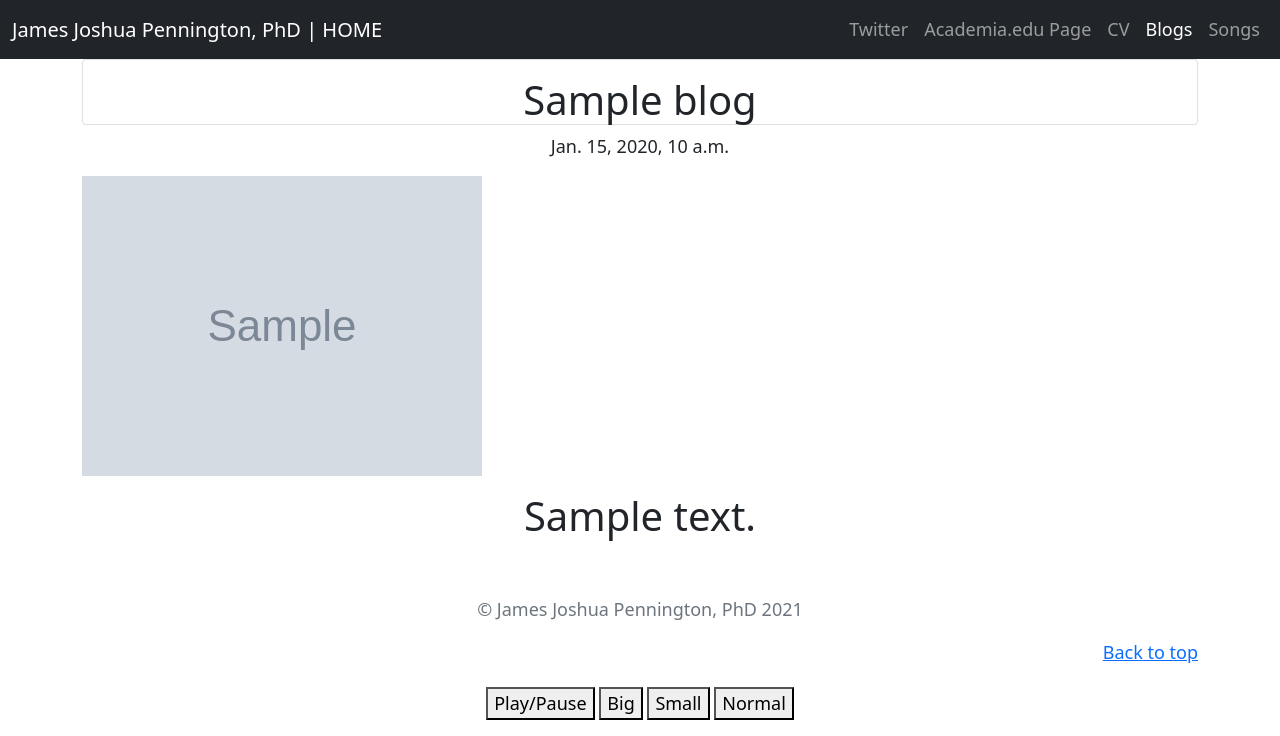
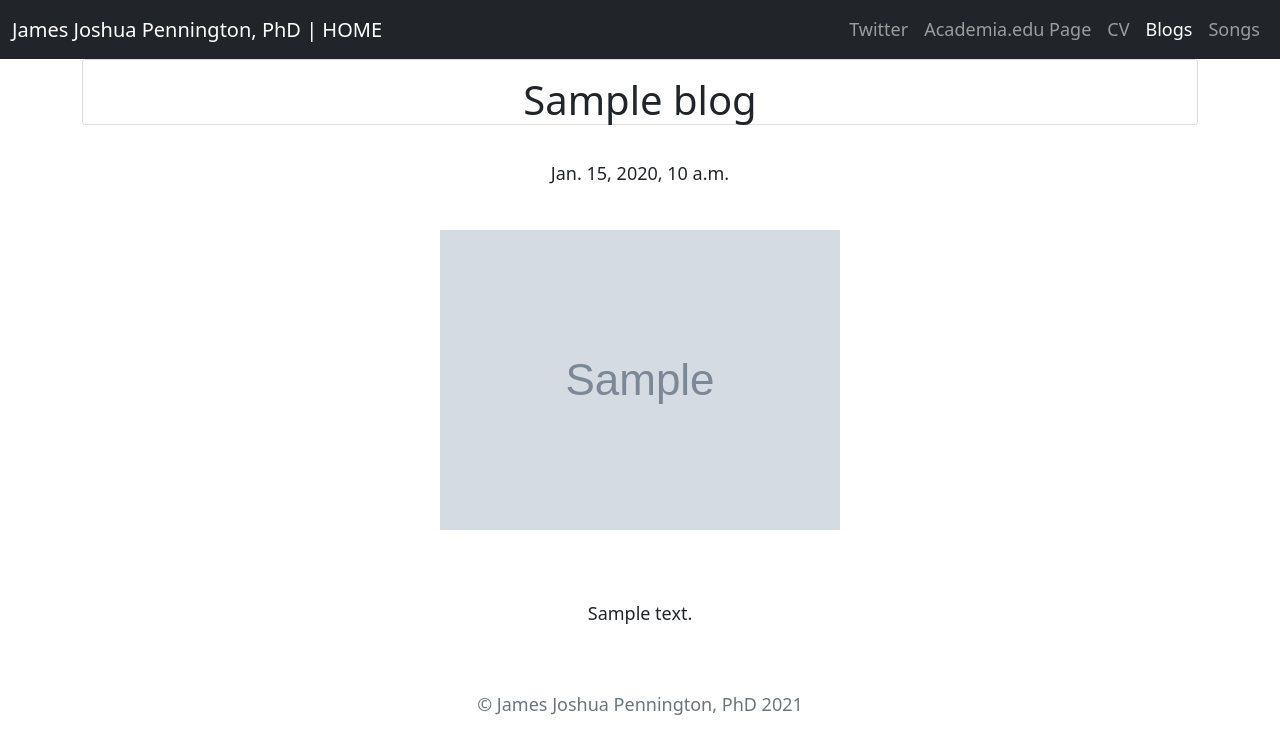
Before and after one commit to JoshTurk2020/portfolio-project, a Django app: template blog/templates/blog/detail.html in a window 1280 px wide. Shown: the top 736 px of the page. Run offline with Django 3.2, Linux system fonts and the light colour scheme; the template is opened without the code that fills it: most values are stand-ins (such as "Sample title", 1, 10 or a date in 2020); grey boxes marked "Sample" are stand-in pictures; data that the repository does not hold is empty; some libraries are stand-ins or nearby versions.

Commit message:
make it better

```diff
--- a/blog/templates/blog/detail.html
+++ b/blog/templates/blog/detail.html
@@ -70,11 +70,15 @@
 <main>
  	<div class="container">
  	<h1 class="card text-center pt-3">{{ blog.title }}</h1>
+ 	<br />
  	<p class="text-center">{{ blog.pub_date }}</p>
- 	<p class="aligncenter">
+ 	<br />
+ 	<p style="text-align: center;">
  	<img class="img-fluid" src="{{ blog.image.url }}" />
  	<br />
- 	<h1 class="text-center">{{ blog.summary }}</h1>
+ 	<br />
+ 	<br />
+ 	<p class="text-center">{{ blog.summary }}</p>
 
 
 
```
